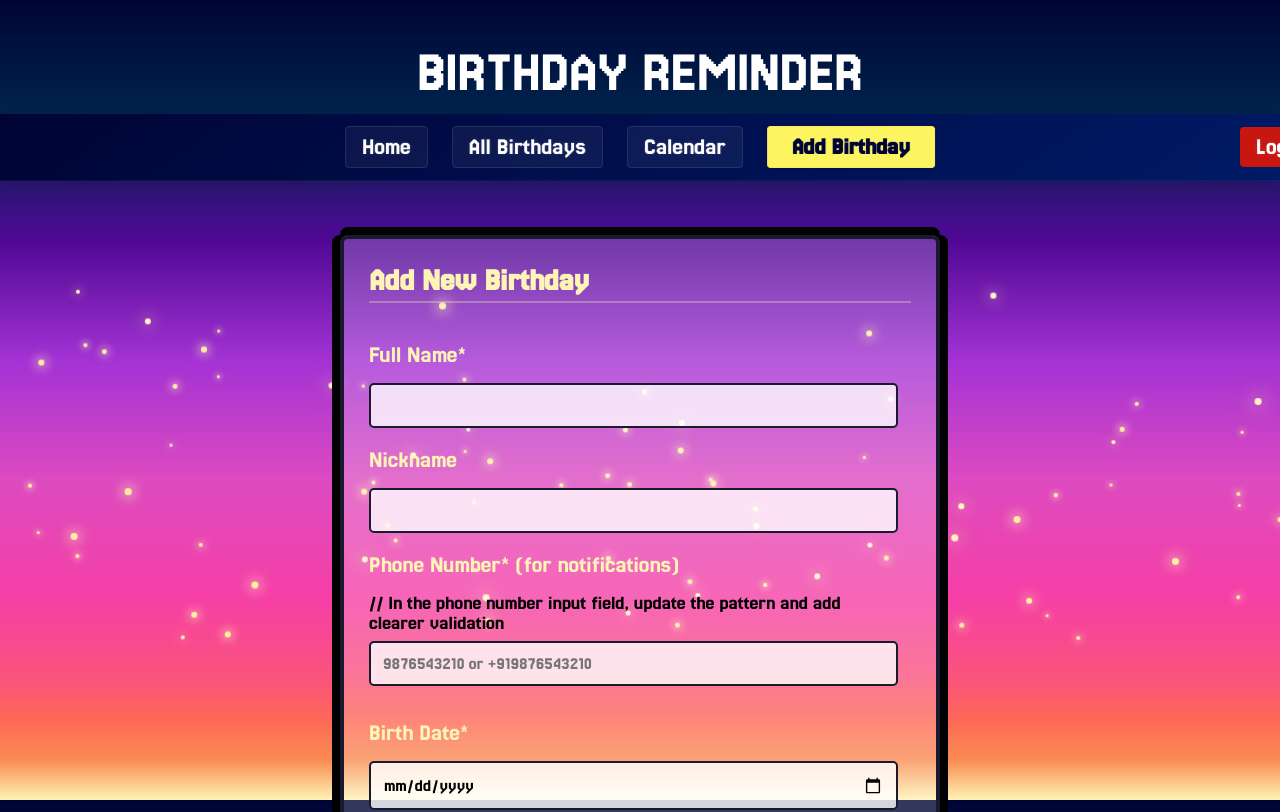
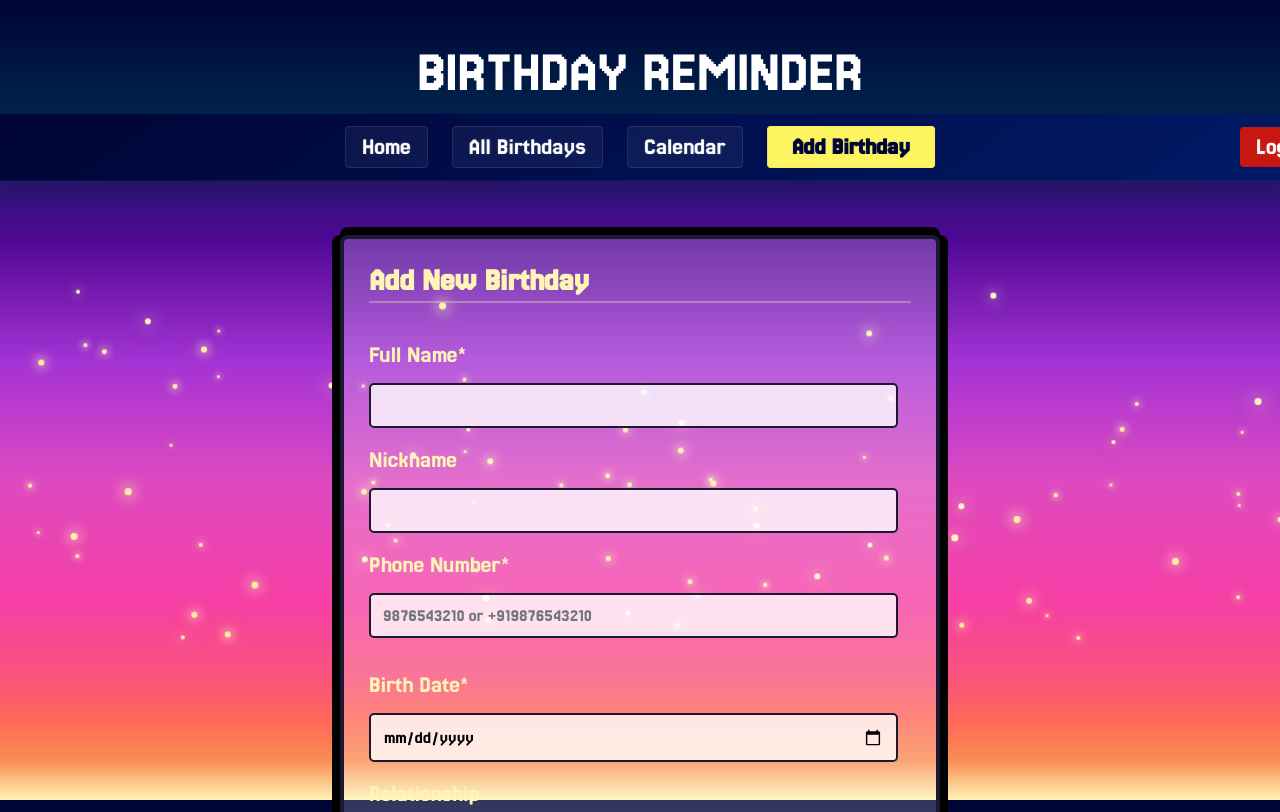
Before and after one commit to Celestia2006/birthday_reminder, a React (Create React App) app in the folder client/: page /add-birthday in a window 1280 px wide. Shown: the top 812 px of the page. Built offline with nearby package versions, Linux system fonts and the light colour scheme; no server answers; sample sign-in values are in the browser's storage; a web font is replaced by a local one.

Commit message:
Birthday Wish 29

```diff
--- a/client/src/App.js
+++ b/client/src/App.js
@@ -432,7 +432,7 @@ if (path.startsWith("/wish/")) {
           path="/login"
           element={
             <div className="app-wrapper">
-              <Login /> {/* Only the login component - no headers/navbars */}
+              <Login />
             </div>
           }
         />
--- a/client/src/components/AddBirthday.js
+++ b/client/src/components/AddBirthday.js
@@ -165,9 +165,7 @@ const AddBirthday = ({ addBirthday, onSuccess }) => {
               />
             </div>
             <div className="form-group">
-              <label htmlFor="phone">Phone Number* (for notifications)</label>
-              // In the phone number input field, update the pattern and add
-              clearer validation
+              <label htmlFor="phone">Phone Number*</label>
               <input
                 type="tel"
                 id="phone"
--- a/client/src/components/Login.js
+++ b/client/src/components/Login.js
@@ -1,21 +1,23 @@
 import React from "react";
-import { useNavigate, useLocation} from "react-router-dom";
+import { useNavigate, useLocation } from "react-router-dom";
 import { useAuth } from "./AuthContext";
 import Header from "./Header";
 import StarsBackground from "./StarsBackground";
-import { AuthForm } from "./AuthForm";  // Changed from default import
+import { AuthForm } from "./AuthForm";
 
 const Login = () => {
   const { login } = useAuth();
   const navigate = useNavigate();
   const [error, setError] = React.useState("");
+  const location = useLocation();
   const { redirectToHome } = location.state || {};
-  const location = useLocation();
 
   const handleLogin = async (credentials) => {
     try {
       await login(credentials);
-      navigate("/", { state: { fromLogin: true } });
+      // Redirect to home if coming from wish page, otherwise to root
+      navigate(redirectToHome ? "/" : "/", { state: { fromLogin: true } });
+      console.log("Logged in");
     } catch (err) {
       setError(err.message || "Login failed");
     }
--- a/client/src/components/WishNavbar.js
+++ b/client/src/components/WishNavbar.js
@@ -9,11 +9,12 @@ const WishNavbar = () => {
   const location = useLocation();
 
 
-  const handleSignIn = () => {
+  const handleSignIn = (e) => {
+    e.preventDefault(); // Prevent default behavior
     navigate("/login", {
       state: {
-        from: location.pathname, // Current wish page path
-        redirectToHome: true, // Flag to redirect to home after login
+        from: location.pathname,
+        redirectToHome: true,
       },
     });
   };
```
